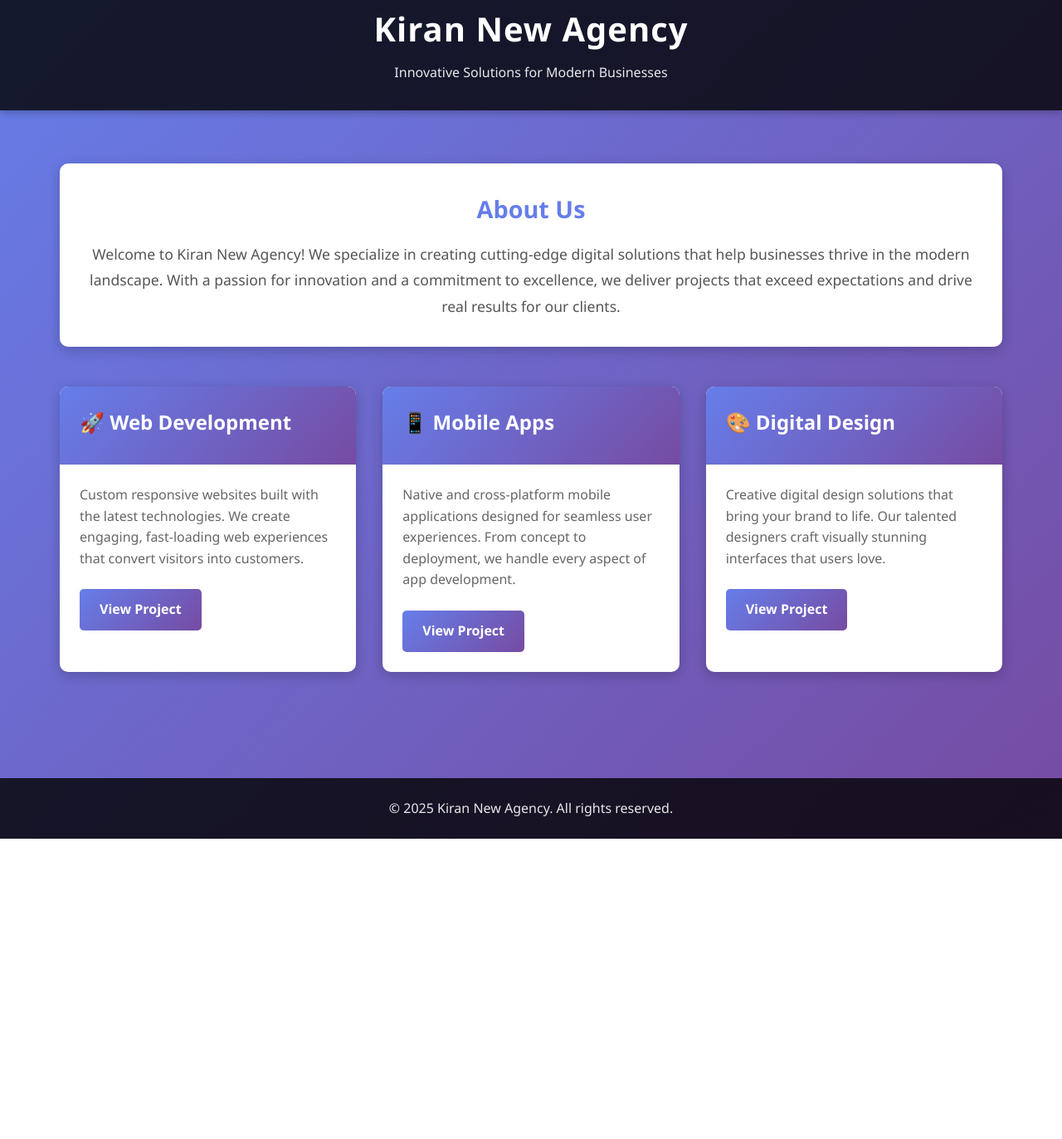
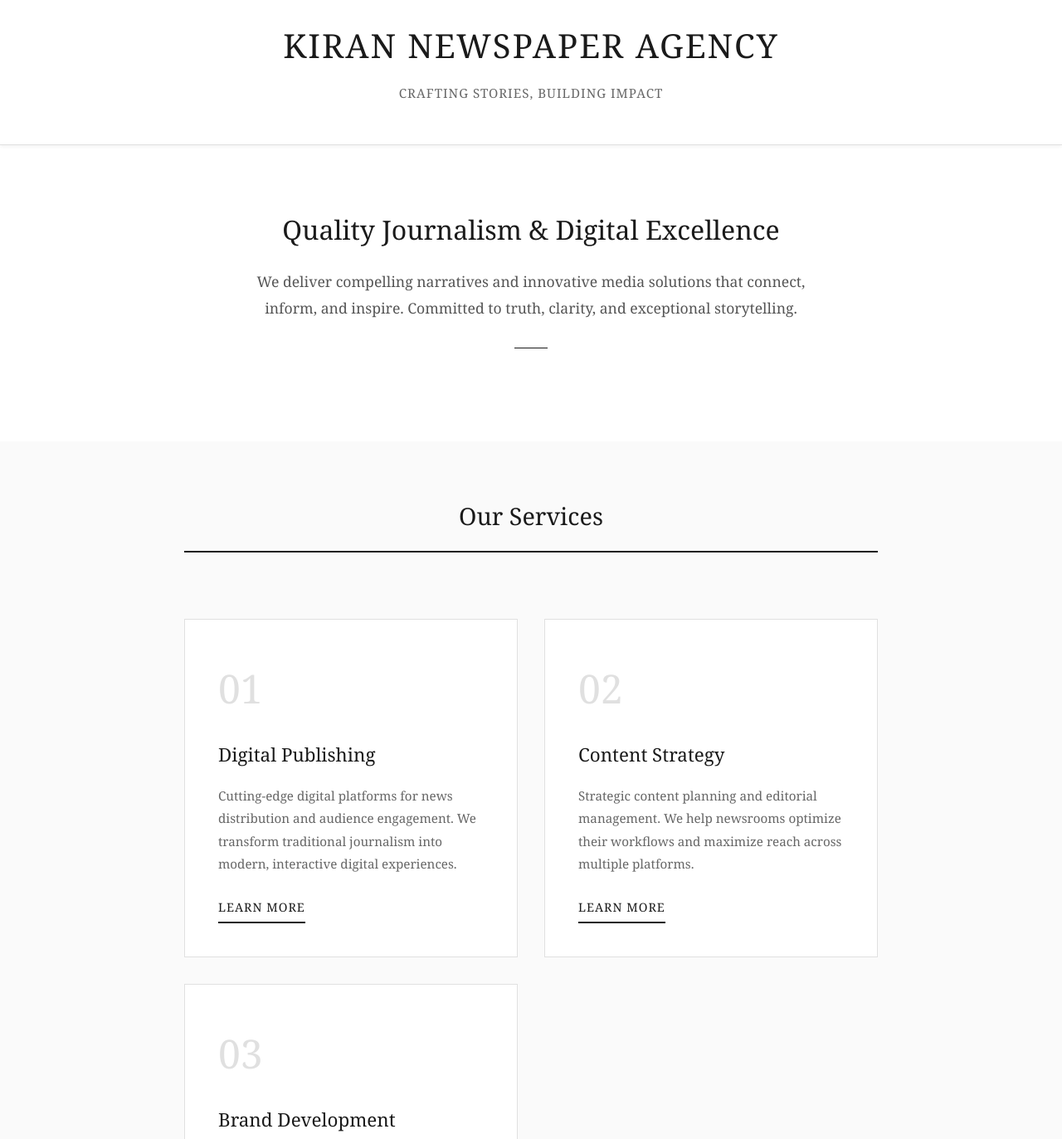
Before and after one commit to chauhanpalak1079/chauhanpalak1079.github.io, a plain HTML site: page index.html in a window 1280 px wide. Shown: the part 29-1402 px from the top of the page at 83% size. Before the commit the page ends 1040 px from the top, so only its background shows below. Drawn offline with Linux system fonts and the light colour scheme.

Commit message:
Update project showcase with minimalist design for Kiran Newspaper Agency

```diff
--- a/index.html
+++ b/index.html
@@ -3,7 +3,7 @@
 <head>
     <meta charset="UTF-8">
     <meta name="viewport" content="width=device-width, initial-scale=1.0">
-    <title>Kiran New Agency - Projects Showcase</title>
+    <title>Kiran Newspaper Agency</title>
     <style>
         * {
             margin: 0;
@@ -11,185 +11,302 @@
             box-sizing: border-box;
         }
 
-        body {
-            font-family: 'Segoe UI', Tahoma, Geneva, Verdana, sans-serif;
-            line-height: 1.6;
-            color: #333;
-            background: linear-gradient(135deg, #667eea 0%, #764ba2 100%);
-            min-height: 100vh;
+        html {
+            scroll-behavior: smooth;
         }
 
+        body {
+            font-family: 'Georgia', 'Garamond', serif;
+            line-height: 1.8;
+            color: #2c2c2c;
+            background: #fafafa;
+        }
+
+        /* Header */
         header {
-            background: rgba(0, 0, 0, 0.8);
-            color: white;
-            padding: 2rem 0;
+            background: #ffffff;
+            padding: 3rem 2rem;
             text-align: center;
-            box-shadow: 0 2px 10px rgba(0, 0, 0, 0.3);
+            border-bottom: 1px solid #e0e0e0;
+            position: sticky;
+            top: 0;
+            z-index: 100;
+            box-shadow: 0 2px 4px rgba(0, 0, 0, 0.05);
         }
 
         header h1 {
             font-size: 2.5rem;
-            font-weight: 700;
-            letter-spacing: 1px;
+            font-weight: 300;
+            letter-spacing: 2px;
+            color: #1a1a1a;
             margin-bottom: 0.5rem;
         }
 
-        header p {
-            font-size: 1rem;
-            opacity: 0.9;
+        header .tagline {
+            font-size: 0.95rem;
+            color: #666;
+            letter-spacing: 1px;
+            text-transform: uppercase;
+            font-weight: 400;
         }
 
+        /* Container */
         .container {
-            max-width: 1200px;
+            max-width: 900px;
             margin: 0 auto;
-            padding: 2rem;
+            padding: 0 2rem;
         }
 
-        .bio {
-            background: white;
-            padding: 2rem;
-            border-radius: 10px;
-            margin: 2rem 0;
-            box-shadow: 0 4px 15px rgba(0, 0, 0, 0.2);
+        /* Hero Section */
+        .hero {
+            padding: 5rem 2rem;
             text-align: center;
+            background: #ffffff;
         }
 
-        .bio h2 {
-            font-size: 1.8rem;
-            margin-bottom: 1rem;
-            color: #667eea;
+        .hero h2 {
+            font-size: 2rem;
+            font-weight: 300;
+            color: #1a1a1a;
+            margin-bottom: 1.5rem;
+            line-height: 1.4;
         }
 
-        .bio p {
+        .hero p {
             font-size: 1.1rem;
             color: #555;
+            max-width: 700px;
+            margin: 0 auto 2rem;
             line-height: 1.8;
         }
 
-        .projects {
+        /* Projects Section */
+        .projects-section {
+            padding: 4rem 2rem;
+            background: #fafafa;
+        }
+
+        .section-title {
+            font-size: 1.8rem;
+            font-weight: 300;
+            color: #1a1a1a;
+            text-align: center;
+            margin-bottom: 3rem;
+            padding-bottom: 1rem;
+            border-bottom: 2px solid #1a1a1a;
+            display: inline-block;
+            width: 100%;
+        }
+
+        .projects-grid {
             display: grid;
-            grid-template-columns: repeat(auto-fit, minmax(300px, 1fr));
+            grid-template-columns: repeat(auto-fit, minmax(280px, 1fr));
             gap: 2rem;
-            margin: 3rem 0;
+            margin-top: 2rem;
         }
 
         .project-card {
-            background: white;
-            border-radius: 10px;
+            background: #ffffff;
+            padding: 2.5rem;
+            border: 1px solid #e0e0e0;
+            transition: all 0.3s ease;
+            position: relative;
             overflow: hidden;
-            box-shadow: 0 4px 15px rgba(0, 0, 0, 0.2);
-            transition: transform 0.3s ease, box-shadow 0.3s ease;
+        }
+
+        .project-card::before {
+            content: '';
+            position: absolute;
+            top: 0;
+            left: -100%;
+            width: 100%;
+            height: 3px;
+            background: #1a1a1a;
+            transition: left 0.3s ease;
         }
 
         .project-card:hover {
-            transform: translateY(-5px);
-            box-shadow: 0 8px 25px rgba(0, 0, 0, 0.3);
+            box-shadow: 0 8px 24px rgba(0, 0, 0, 0.1);
+            border-color: #1a1a1a;
         }
 
-        .project-header {
-            background: linear-gradient(135deg, #667eea 0%, #764ba2 100%);
-            padding: 1.5rem;
-            color: white;
+        .project-card:hover::before {
+            left: 0;
         }
 
-        .project-header h3 {
-            font-size: 1.5rem;
-            margin-bottom: 0.5rem;
+        .project-number {
+            font-size: 3rem;
+            font-weight: 300;
+            color: #e0e0e0;
+            margin-bottom: 1rem;
         }
 
-        .project-content {
-            padding: 1.5rem;
+        .project-card h3 {
+            font-size: 1.4rem;
+            font-weight: 400;
+            color: #1a1a1a;
+            margin-bottom: 1rem;
         }
 
-        .project-content p {
+        .project-card p {
+            font-size: 0.95rem;
             color: #666;
+            line-height: 1.8;
             margin-bottom: 1.5rem;
-            line-height: 1.6;
         }
 
         .project-link {
             display: inline-block;
-            background: linear-gradient(135deg, #667eea 0%, #764ba2 100%);
-            color: white;
+            color: #1a1a1a;
             text-decoration: none;
-            padding: 0.75rem 1.5rem;
-            border-radius: 5px;
-            transition: opacity 0.3s ease;
-            font-weight: 600;
+            font-size: 0.9rem;
+            letter-spacing: 1px;
+            text-transform: uppercase;
+            border-bottom: 2px solid #1a1a1a;
+            padding-bottom: 0.25rem;
+            transition: all 0.3s ease;
+            font-weight: 500;
         }
 
         .project-link:hover {
-            opacity: 0.9;
+            letter-spacing: 2px;
+            padding-left: 0.5rem;
         }
 
+        /* About Section */
+        .about-section {
+            padding: 4rem 2rem;
+            background: #ffffff;
+            text-align: center;
+        }
+
+        .about-section h2 {
+            font-size: 1.8rem;
+            font-weight: 300;
+            color: #1a1a1a;
+            margin-bottom: 2rem;
+            padding-bottom: 1rem;
+            border-bottom: 2px solid #1a1a1a;
+            display: inline-block;
+        }
+
+        .about-section p {
+            font-size: 1rem;
+            color: #555;
+            max-width: 700px;
+            margin: 1.5rem auto;
+            line-height: 1.8;
+        }
+
+        /* Footer */
         footer {
-            background: rgba(0, 0, 0, 0.8);
-            color: white;
+            background: #1a1a1a;
+            color: #ffffff;
             text-align: center;
-            padding: 1.5rem;
-            margin-top: 3rem;
+            padding: 2.5rem;
+            border-top: 1px solid #2c2c2c;
+            margin-top: 4rem;
         }
 
         footer p {
-            opacity: 0.9;
+            font-size: 0.9rem;
+            opacity: 0.8;
+            letter-spacing: 0.5px;
+        }
+
+        /* Responsive */
+        @media (max-width: 768px) {
+            header h1 {
+                font-size: 2rem;
+            }
+
+            .hero h2 {
+                font-size: 1.5rem;
+            }
+
+            .projects-grid {
+                grid-template-columns: 1fr;
+            }
+
+            .section-title {
+                font-size: 1.5rem;
+            }
+        }
+
+        /* Utility Classes */
+        .divider {
+            width: 40px;
+            height: 1px;
+            background: #1a1a1a;
+            margin: 2rem auto;
         }
     </style>
 </head>
 <body>
+    <!-- Header -->
     <header>
-        <h1>Kiran New Agency</h1>
-        <p>Innovative Solutions for Modern Businesses</p>
+        <h1>KIRAN NEWSPAPER AGENCY</h1>
+        <p class="tagline">Crafting Stories, Building Impact</p>
     </header>
 
-    <div class="container">
-        <section class="bio">
-            <h2>About Us</h2>
-            <p>
-                Welcome to Kiran New Agency! We specialize in creating cutting-edge digital solutions that help businesses thrive in the modern landscape. With a passion for innovation and a commitment to excellence, we deliver projects that exceed expectations and drive real results for our clients.
-            </p>
+    <!-- Hero Section -->
+    <section class="hero">
+        <h2>Quality Journalism & Digital Excellence</h2>
+        <p>We deliver compelling narratives and innovative media solutions that connect, inform, and inspire. Committed to truth, clarity, and exceptional storytelling.</p>
+        <div class="divider"></div>
     </section>
 
-        <section class="projects">
+    <!-- Projects Section -->
+    <section class="projects-section">
+        <div class="container">
+            <h2 class="section-title">Our Services</h2>
+
+            <div class="projects-grid">
+                <!-- Project 1 -->
                 <div class="project-card">
-                <div class="project-header">
-                    <h3>🚀 Web Development</h3>
-                </div>
-                <div class="project-content">
-                    <p>
-                        Custom responsive websites built with the latest technologies. We create engaging, fast-loading web experiences that convert visitors into customers.
-                    </p>
-                    <a href="#" class="project-link">View Project</a>
-                </div>
+                    <div class="project-number">01</div>
+                    <h3>Digital Publishing</h3>
+                    <p>Cutting-edge digital platforms for news distribution and audience engagement. We transform traditional journalism into modern, interactive digital experiences.</p>
+                    <a href="#" class="project-link">Learn More</a>
                 </div>
 
+                <!-- Project 2 -->
                 <div class="project-card">
-                <div class="project-header">
-                    <h3>📱 Mobile Apps</h3>
-                </div>
-                <div class="project-content">
-                    <p>
-                        Native and cross-platform mobile applications designed for seamless user experiences. From concept to deployment, we handle every aspect of app development.
-                    </p>
-                    <a href="#" class="project-link">View Project</a>
-                </div>
+                    <div class="project-number">02</div>
+                    <h3>Content Strategy</h3>
+                    <p>Strategic content planning and editorial management. We help newsrooms optimize their workflows and maximize reach across multiple platforms.</p>
+                    <a href="#" class="project-link">Learn More</a>
                 </div>
 
+                <!-- Project 3 -->
                 <div class="project-card">
-                <div class="project-header">
-                    <h3>🎨 Digital Design</h3>
+                    <div class="project-number">03</div>
+                    <h3>Brand Development</h3>
+                    <p>Building strong, recognizable media brands. From visual identity to brand messaging, we help publications stand out in a crowded marketplace.</p>
+                    <a href="#" class="project-link">Learn More</a>
                 </div>
-                <div class="project-content">
-                    <p>
-                        Creative digital design solutions that bring your brand to life. Our talented designers craft visually stunning interfaces that users love.
-                    </p>
-                    <a href="#" class="project-link">View Project</a>
             </div>
         </div>
     </section>
+
+    <!-- About Section -->
+    <section class="about-section">
+        <div class="container">
+            <h2>About Kiran Newspaper Agency</h2>
+            <div class="divider"></div>
+            <p>
+                Kiran Newspaper Agency is a forward-thinking media organization dedicated to excellence in journalism and digital innovation. We partner with newsrooms and media outlets to create compelling stories and reach engaged audiences across all platforms.
+            </p>
+            <p>
+                With a focus on quality, integrity, and innovation, we transform how news is gathered, produced, and shared in the digital age.
+            </p>
         </div>
+    </section>
 
+    <!-- Footer -->
     <footer>
-        <p>&copy; 2025 Kiran New Agency. All rights reserved.</p>
+        <p>&copy; 2025 Kiran Newspaper Agency. All rights reserved.</p>
+        <p style="margin-top: 1rem; font-size: 0.8rem;">Excellence in Journalism | Innovation in Media</p>
     </footer>
 </body>
 </html>
```
Lines whose indentation alone changed are shown as unchanged.
